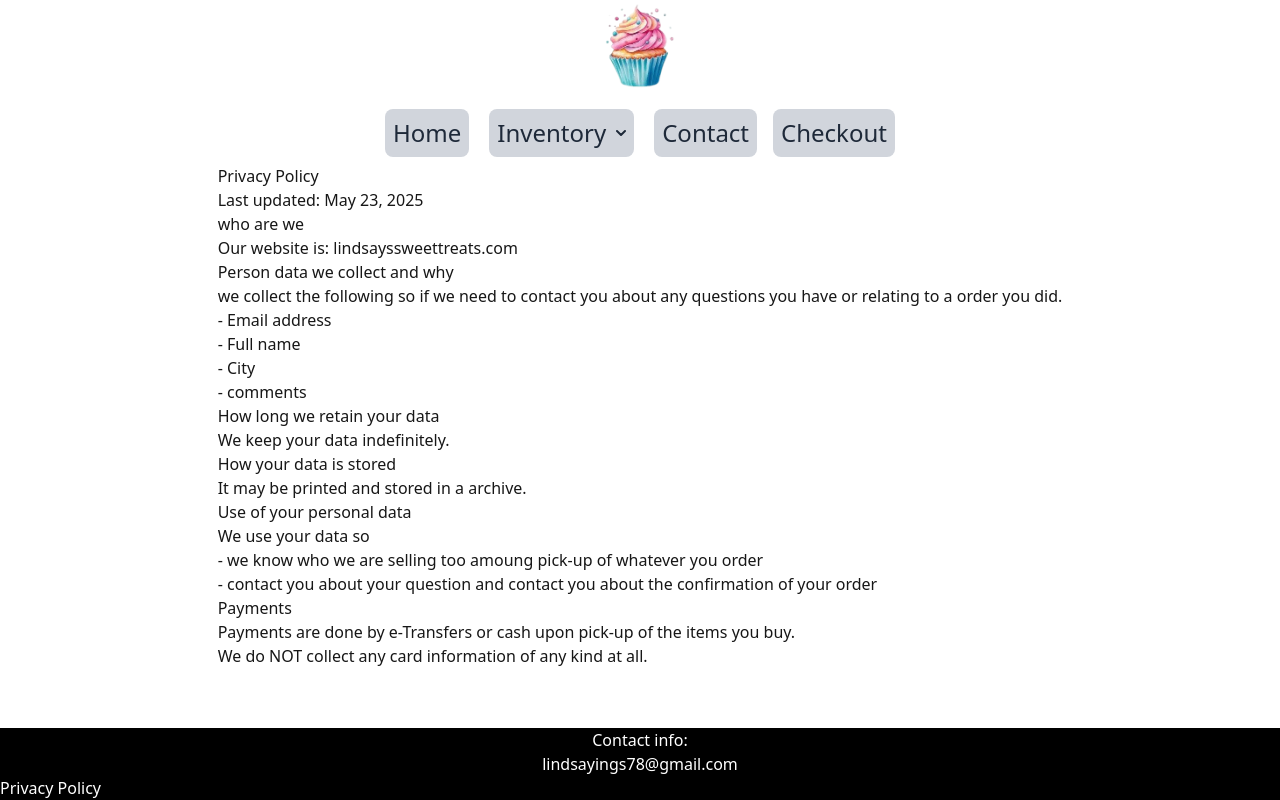
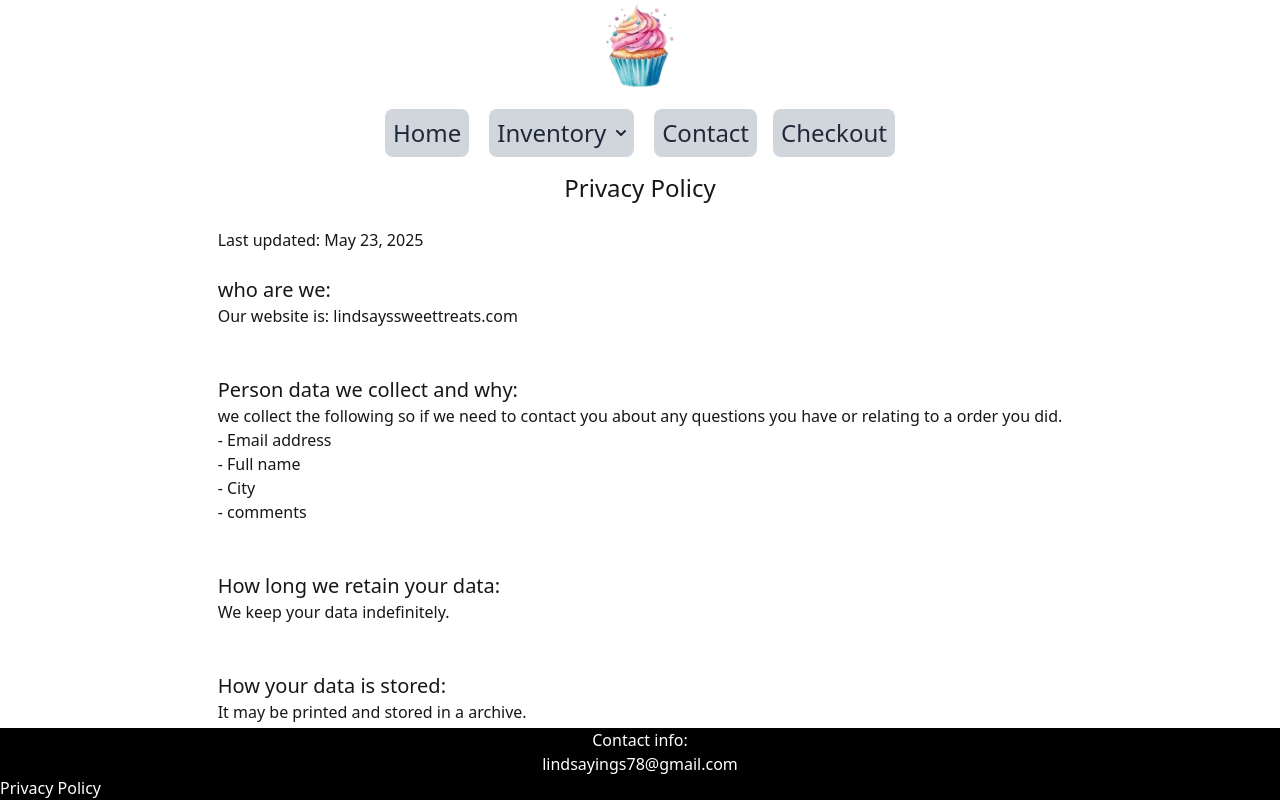
Before and after one commit to ings2371/Lindsays_Baked_Goods, a Next.js app: page /Privacy in a window 1280 px wide. Shown: the top 800 px of the page. Built offline with nearby package versions, Linux system fonts and the light colour scheme; no server answers.

Commit message:
privacy done

```diff
--- a/src/app/Privacy/page.jsx
+++ b/src/app/Privacy/page.jsx
@@ -4,28 +4,28 @@ export default function Contact() {
 
 
     return (
-        <div>
-            <h1>Privacy Policy</h1>
-            <p>Last updated: May 23, 2025</p>
+        <div className="p-2">
+            <h1 className="text-center text-2xl">Privacy Policy</h1><br/>
+            <p>Last updated: May 23, 2025</p><br/>
 
-            <h2>who are we</h2>
-            <p>Our website is: lindsayssweettreats.com</p>
+            <h2 className="text-xl">who are we:</h2>
+            <p>Our website is: lindsayssweettreats.com</p><br/><br/>
 
-            <h2>Person data we collect and why</h2>
+            <h2 className="text-xl">Person data we collect and why:</h2>
             <p>we collect the following so if we need to contact you about any questions you have or relating to a order you did.</p>
-            <p>- Email address <br/>- Full name<br/>- City <br/>- comments</p>
+            <p>- Email address <br/>- Full name<br/>- City <br/>- comments</p><br/><br/>
 
-            <h2>How long we retain your data</h2>
-            <p>We keep your data indefinitely.</p>
+            <h2 className="text-xl">How long we retain your data:</h2>
+            <p>We keep your data indefinitely.</p><br/><br/>
 
-            <h2>How your data is stored</h2>
-            <p>It may be printed and stored in a archive.</p>
+            <h2 className="text-xl">How your data is stored:</h2>
+            <p>It may be printed and stored in a archive.</p><br/><br/>
 
-            <h2>Use of your personal data</h2>
+            <h2 className="text-xl">Use of your personal data:</h2>
             <p>We use your data so<br/>- we know who we are selling too amoung pick-up of whatever you order
-            <br/>- contact you about your question and contact you about the confirmation of your order</p>
+            <br/>- contact you about your question and contact you about the confirmation of your order</p><br/><br/>
 
-            <h2>Payments</h2>
+            <h2 className="text-xl">Payments:</h2>
             <p>Payments are done by e-Transfers or cash upon pick-up of the items you buy.<br/>
             We do NOT collect any card information of any kind at all.</p>
         </div>
```
